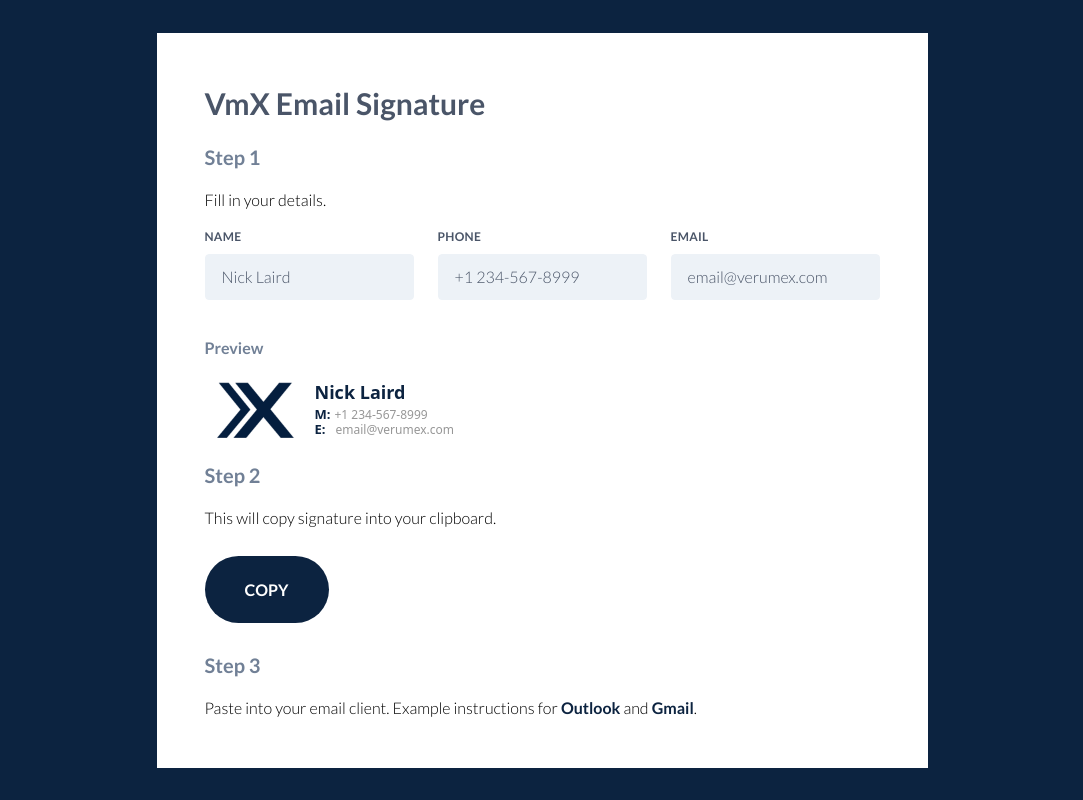
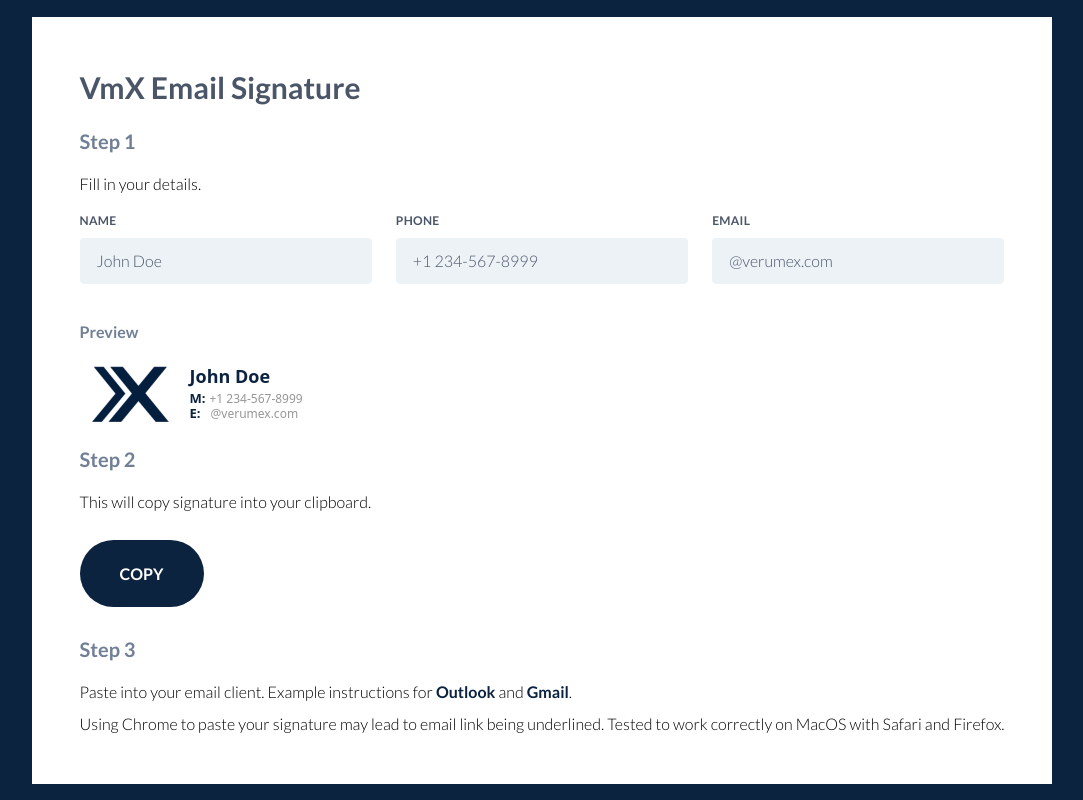
Before and after one commit to janklimo/vmx-signature, a Next.js app: page / in a window 1280 px wide. Shown: the whole page, without its empty margins (98-1181 px from the left). Built offline with nearby package versions, Linux system fonts and the light colour scheme.

Commit message:
Add browser hint

```diff
--- a/pages/index.tsx
+++ b/pages/index.tsx
@@ -6,8 +6,8 @@ import { copySignatureToClipboard } from "../utilities";
 import Signature from "../components/Signature";
 
 export default function Home() {
-  const [name, setName] = useState<string>("Nick Laird");
-  const [email, setEmail] = useState<string>("email@verumex.com");
+  const [name, setName] = useState<string>("John Doe");
+  const [email, setEmail] = useState<string>("@verumex.com");
   const [phone, setPhone] = useState<string>("+1 234-567-8999");
 
   return (
@@ -33,7 +33,7 @@ export default function Home() {
                 className="appearance-none block w-full bg-gray-200 text-gray-700 border border-gray-200 rounded py-3 px-4 mb-3 leading-tight focus:outline-none focus:bg-white"
                 id="grid-name"
                 type="text"
-                placeholder="Nick Laird"
+                placeholder="John Doe"
                 value={name}
                 onChange={(event) => setName(event.target.value)}
               />
@@ -65,7 +65,7 @@ export default function Home() {
                 className="appearance-none block w-full bg-gray-200 text-gray-700 border border-gray-200 rounded py-3 px-4 mb-3 leading-tight focus:outline-none focus:bg-white"
                 id="grid-email"
                 type="email"
-                placeholder="email@verumex.com"
+                placeholder="@verumex.com"
                 value={email}
                 onChange={(event) => setEmail(event.target.value)}
               />
@@ -105,6 +105,10 @@ export default function Home() {
             </a>
             .
           </p>
+          <p className="mt-2">
+            Using Chrome to paste your signature may lead to email link being underlined. Tested to
+            work correctly on MacOS with Safari and Firefox.
+          </p>
         </div>
       </section>
       <ToastContainer
```
